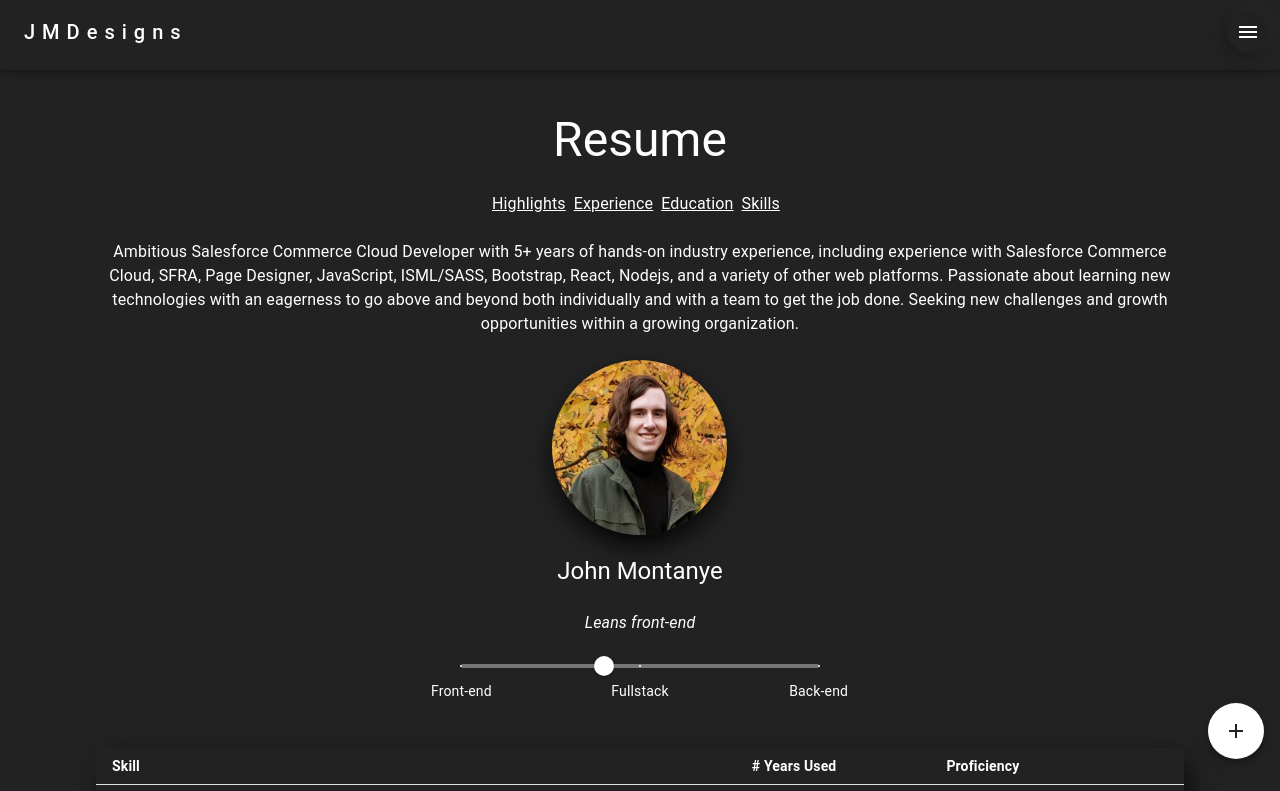
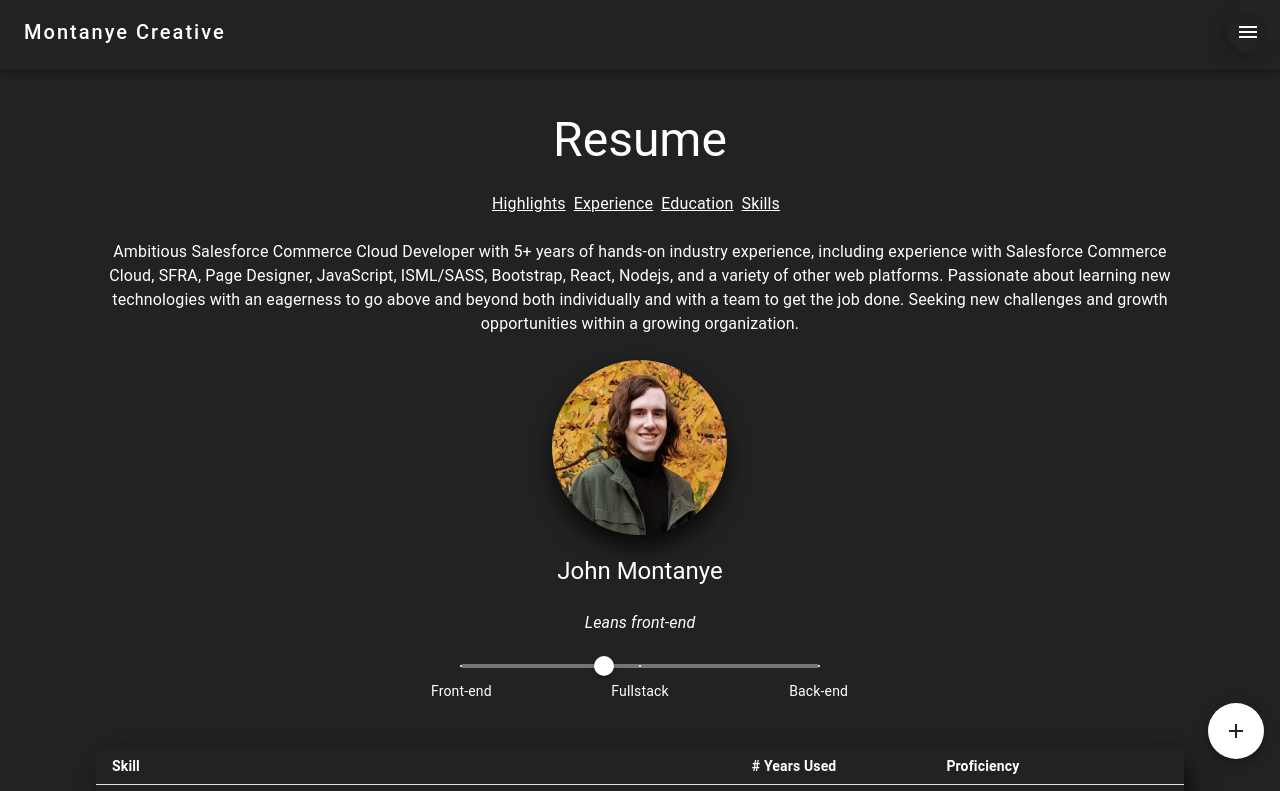
Before and after one commit to montanyecreative/neomat, a React (Create React App) app: page /resume in a window 1280 px wide. Shown: the top 791 px of the page. Built offline with nearby package versions, Linux system fonts and the light colour scheme.

Commit message:
MC-29 Change branding
Changed branding to Montanye Creative from JMDesigns.io

```diff
--- a/src/App.js
+++ b/src/App.js
@@ -88,7 +88,7 @@
     <div>
       <div>
         <Typography variant="h6" noWrap sx={{ textAlign: 'center' }}>
-          JMDesigns
+          Montanye Creative
         </Typography>
       </div>
       <Divider />
@@ -149,7 +149,7 @@
                 noWrap
                 aria-label="Navigate to home page"
               >
-                JMDesigns
+                Montanye Creative
               </Typography>
             </a>
             <IconButton
--- a/src/components/footer.js
+++ b/src/components/footer.js
@@ -44,19 +44,19 @@
                     >
                         &copy; {currentYear} &nbsp;
                         <Link
-                            href="https://www.jmdesigns.io/"
+                            href="https://www.montanyecreative.com/"
                             target="_blank"
                             rel="noopener"
                             color={white}
                             className={cx(linkOverrides)}
                         >
-                            JMDesigns.io
+                            Montanye Creative LLC
                         </Link>
                     </span>
                 </Grid>
                 <Grid item xs={12} sm={4}>
                     <Link
-                        href="mailto:jmontanye24@gmail.com"
+                        href="mailto:montanyecreative@outlook.com"
                         target="_blank"
                         rel="noopener"
                         color={white}
--- a/src/index.css
+++ b/src/index.css
@@ -13,7 +13,7 @@
 }
 
 h6 {
-  letter-spacing: .35em !important;
+  letter-spacing: .1em !important;
 }
 
 /* width */
--- a/src/pages/homePage/sections/contact.js
+++ b/src/pages/homePage/sections/contact.js
@@ -82,7 +82,7 @@
             <Typography paragraph className={cx(emphasis)}>
                 *References available upon request
             </Typography>
-            <Link href="mailto:jmontanye24@gmail.com" target="_blank" rel="noopener">
+            <Link href="mailto:montanyecreative@outlook.com" target="_blank" rel="noopener">
                 <Button
                     className={cx(buttonPrimary, buttonLink)}
                     startIcon={<EmailIcon />}
--- a/src/pages/resumePage/resumePage.js
+++ b/src/pages/resumePage/resumePage.js
@@ -56,7 +56,7 @@
 };
 
 function handleEmail() {
-    var emailAddress = 'jmontanye24@gmail.com';
+    var emailAddress = 'montanyecreative@outlook.com';
     document.location = 'mailto:' + emailAddress;
 };
 
```
